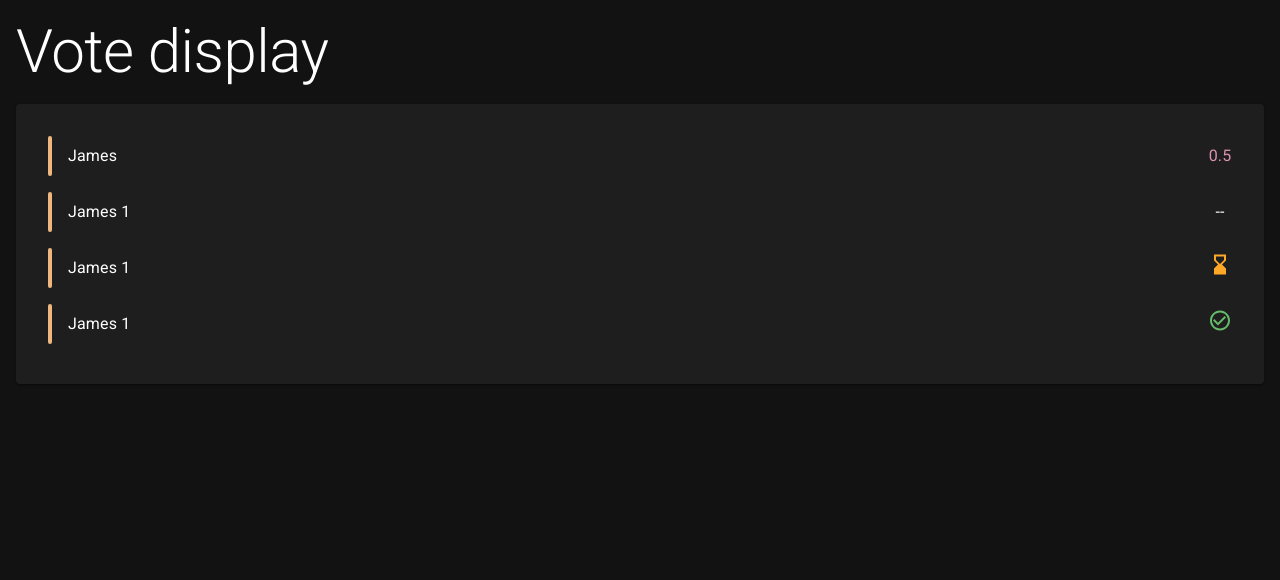
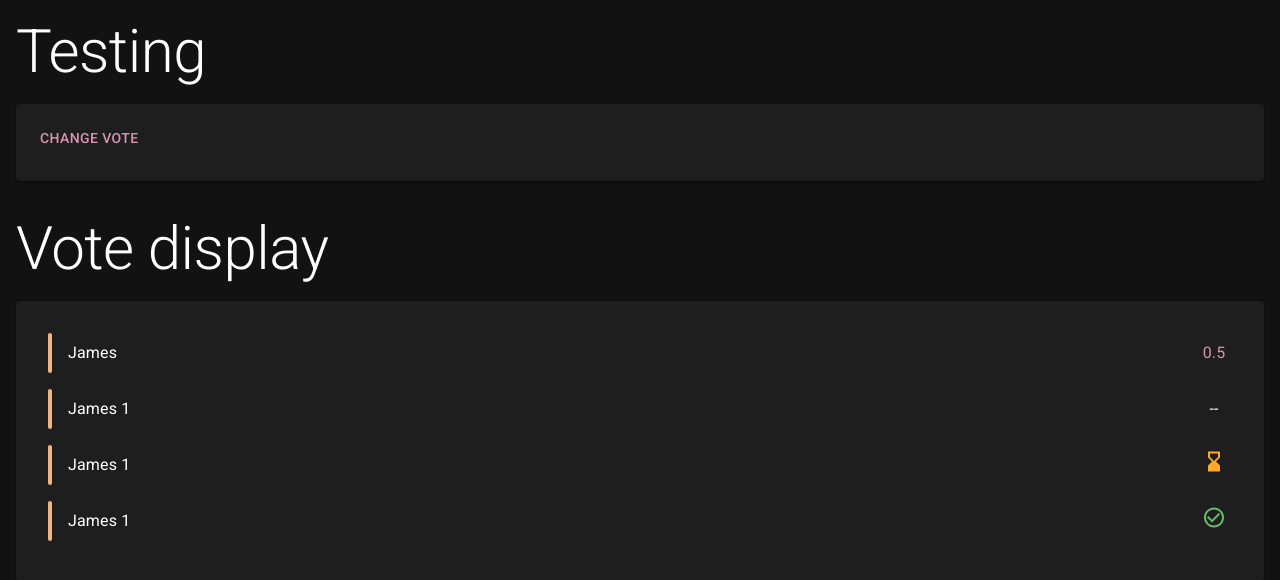
Before and after one commit to Zubry/agile-client, a React app: page / in a window 1280 px wide. Shown: the top 580 px of the page. Built offline with nearby package versions, Linux system fonts and the light colour scheme.

Commit message:
Update transitions

```diff
--- a/src/App.jsx
+++ b/src/App.jsx
@@ -1,25 +1,36 @@
-import React from "react"
+import React, { useState } from "react"
 import List from '@mui/material/List'
 import Card from '@mui/material/Card';
 import CardContent from '@mui/material/CardContent';
 import CssBaseline from '@mui/material/CssBaseline';
 import Box from '@mui/material/Box';
 import Typography from '@mui/material/Typography';
+import Button from '@mui/material/Button';
 
 import Theme from './theme'
 
 import Vote from './components/Vote'
 
 function App() {
+  const [vote, setVote] = useState(0.5)
+
   return (
     <Theme>
       <CssBaseline />
+      <Box p={2}>
+        <Typography paragraph variant="h2">Testing</Typography>
+        <Card>
+          <CardContent>
+            <Button onClick={() => setVote(vote => vote + 1)}>Change vote</Button>
+          </CardContent>
+        </Card>
+      </Box>
       <Box p={2}>
         <Typography paragraph variant="h2">Vote display</Typography>
         <Card>
           <CardContent>
             <List>
-              <Vote name="James" value="0.5" isRevealed/>
+              <Vote name="James" value={vote} isRevealed/>
               <Vote name="James 1" isRevealed />
               <Vote name="James 1" />
               <Vote name="James 1" value="2" />
--- a/src/components/Vote/index.jsx
+++ b/src/components/Vote/index.jsx
@@ -13,7 +13,7 @@ import Points from './Points'
 
 const Vote = ({ name, value, isRevealed }) => {
   return (
-    <Fade in>
+    <Fade in key={name}>
       <div>
         <ListItem>
           <ListItemAvatar sx={{ width: 4, minWidth: 0, marginRight: 2 }}>
@@ -22,8 +22,8 @@ const Vote = ({ name, value, isRevealed }) => {
           <ListItemText>{ name }</ListItemText>
           <ListItemSecondaryAction>
             <ListItemText edge="end">
-              <Box width="24px" textAlign="center">
-                <Zoom in>
+              <Box sx={{ width: 36, textAlign: 'center' }}>
+                <Zoom in key={`${value}-${isRevealed}`}>
                   <div>
                     <Points value={value} isRevealed={isRevealed} />
                   </div>
```
